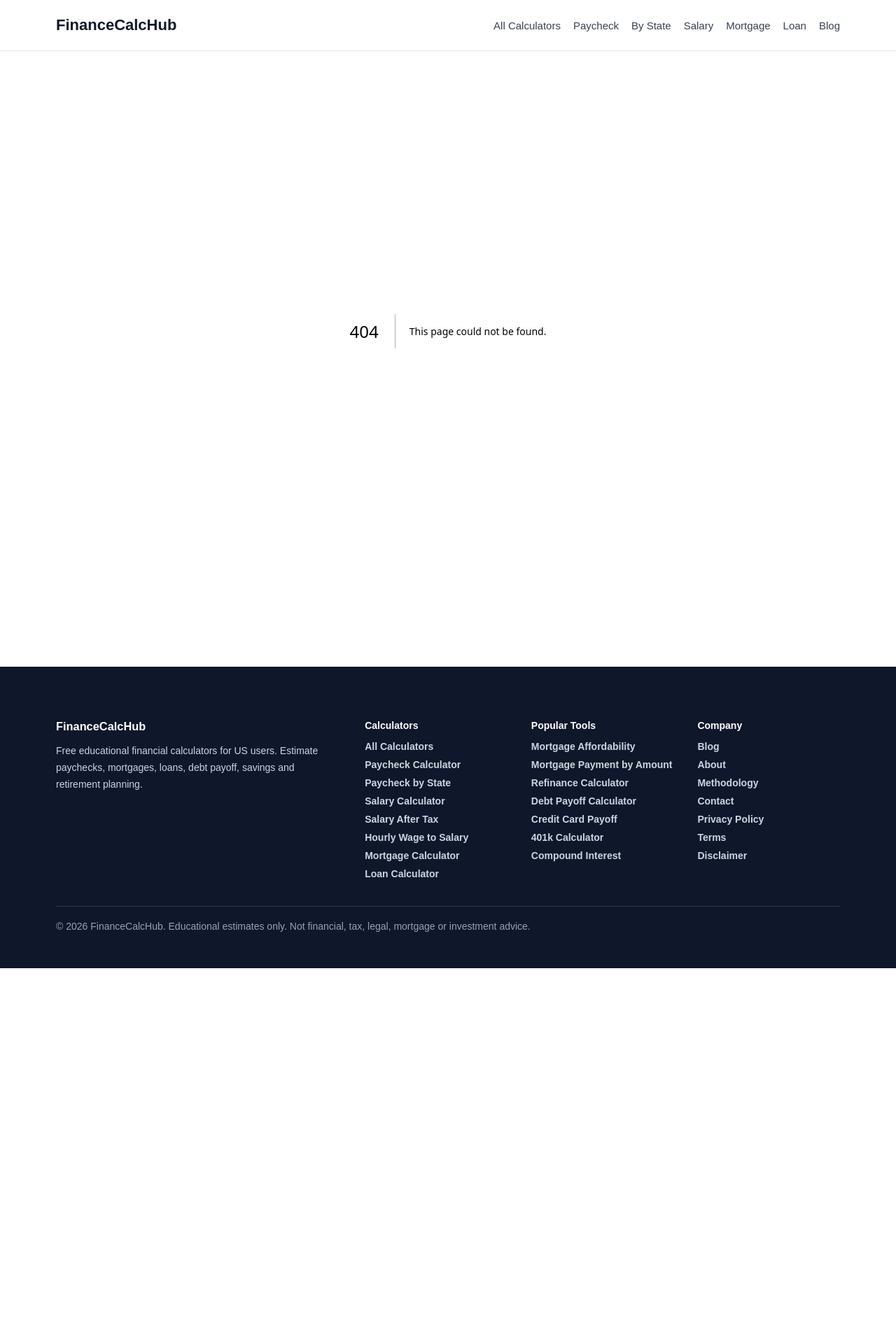
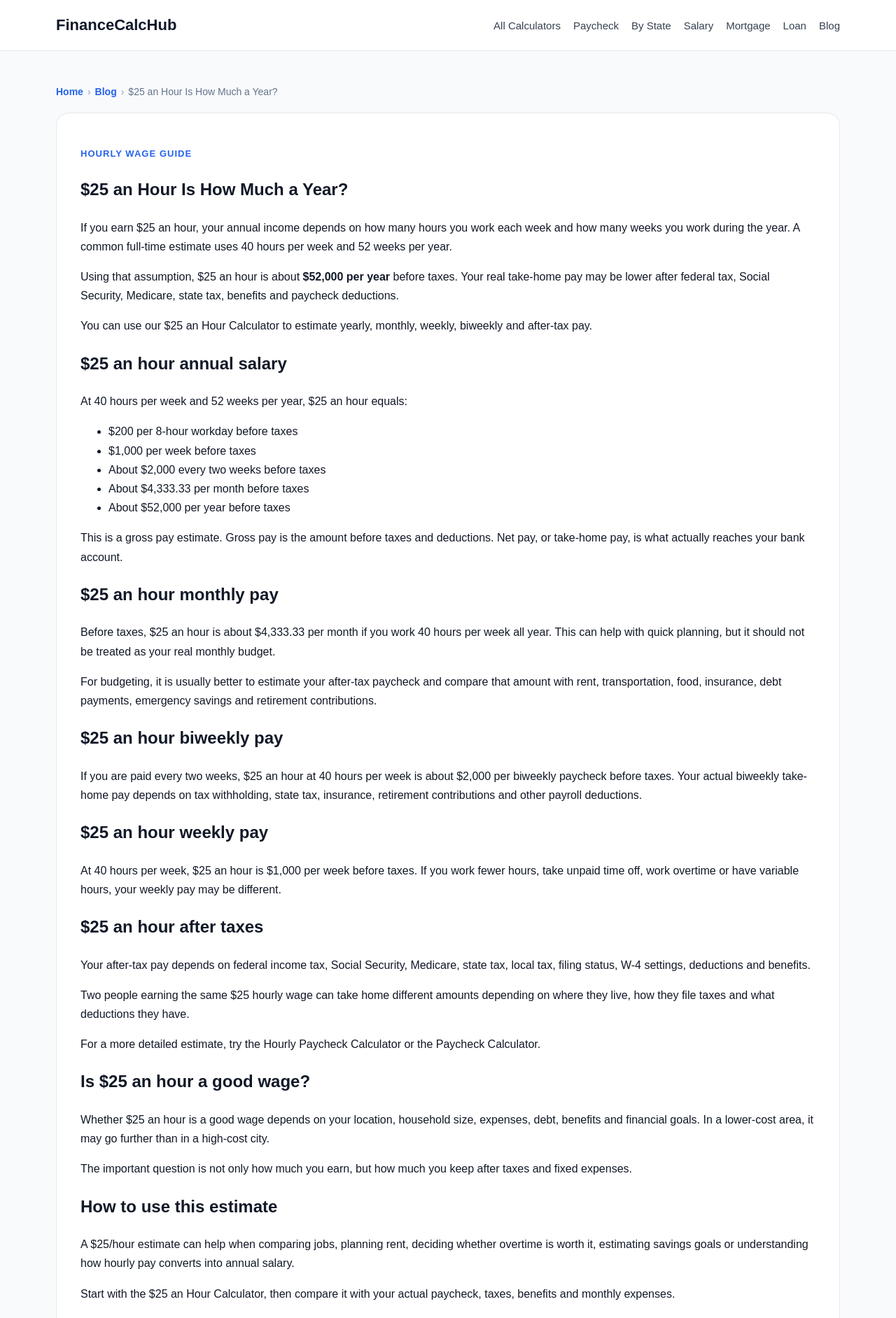
Before and after one commit to milicdejan94-ai/financecalchub, a Next.js app: page /blog/25-an-hour-is-how-much-a-year in a window 1280 px wide. Before the commit this address had no page. Shown: the top 1884 px of the page at 70% size. Before the commit the page ends 1384 px from the top, so only its background shows below. Built offline with nearby package versions, Linux system fonts and the light colour scheme.

Commit message:
Update 25 an hour blog post

```diff
--- /dev/null
+++ b/app/blog/25-an-hour-is-how-much-a-year/page.tsx
@@ -0,0 +1,207 @@
+import AdBanner from '../../../components/AdBanner';
+import Breadcrumbs from '../../../components/Breadcrumbs';
+import RelatedCalculators from '../../../components/RelatedCalculators';
+
+export const metadata = {
+  title: '$25 an Hour Is How Much a Year? | Monthly, Weekly & After Tax',
+  description:
+    'Estimate how much $25 an hour is per year, month, week, biweekly paycheck and after simplified estimated taxes.',
+};
+
+export default function TwentyFiveAnHourPage() {
+  return (
+    <section className="section">
+      <div className="container">
+        <Breadcrumbs
+          items={[
+            { label: 'Home', href: '/' },
+            { label: 'Blog', href: '/blog' },
+            { label: '$25 an Hour Is How Much a Year?' },
+          ]}
+        />
+
+        <div className="content-box">
+          <p className="eyebrow">Hourly wage guide</p>
+
+          <h1>$25 an Hour Is How Much a Year?</h1>
+
+          <p>
+            If you earn $25 an hour, your annual income depends on how many hours
+            you work each week and how many weeks you work during the year. A
+            common full-time estimate uses 40 hours per week and 52 weeks per
+            year.
+          </p>
+
+          <p>
+            Using that assumption, $25 an hour is about <strong>$52,000 per year</strong>{' '}
+            before taxes. Your real take-home pay may be lower after federal
+            tax, Social Security, Medicare, state tax, benefits and paycheck
+            deductions.
+          </p>
+
+          <p>
+            You can use our{' '}
+            <a href="/hourly-wage/25">$25 an Hour Calculator</a> to estimate
+            yearly, monthly, weekly, biweekly and after-tax pay.
+          </p>
+
+          <AdBanner slot="blog-25-hour-top" />
+
+          <h2>$25 an hour annual salary</h2>
+
+          <p>
+            At 40 hours per week and 52 weeks per year, $25 an hour equals:
+          </p>
+
+          <ul>
+            <li>$200 per 8-hour workday before taxes</li>
+            <li>$1,000 per week before taxes</li>
+            <li>About $2,000 every two weeks before taxes</li>
+            <li>About $4,333.33 per month before taxes</li>
+            <li>About $52,000 per year before taxes</li>
+          </ul>
+
+          <p>
+            This is a gross pay estimate. Gross pay is the amount before taxes
+            and deductions. Net pay, or take-home pay, is what actually reaches
+            your bank account.
+          </p>
+
+          <h2>$25 an hour monthly pay</h2>
+
+          <p>
+            Before taxes, $25 an hour is about $4,333.33 per month if you work
+            40 hours per week all year. This can help with quick planning, but
+            it should not be treated as your real monthly budget.
+          </p>
+
+          <p>
+            For budgeting, it is usually better to estimate your after-tax
+            paycheck and compare that amount with rent, transportation, food,
+            insurance, debt payments, emergency savings and retirement
+            contributions.
+          </p>
+
+          <h2>$25 an hour biweekly pay</h2>
+
+          <p>
+            If you are paid every two weeks, $25 an hour at 40 hours per week is
+            about $2,000 per biweekly paycheck before taxes. Your actual
+            biweekly take-home pay depends on tax withholding, state tax,
+            insurance, retirement contributions and other payroll deductions.
+          </p>
+
+          <h2>$25 an hour weekly pay</h2>
+
+          <p>
+            At 40 hours per week, $25 an hour is $1,000 per week before taxes.
+            If you work fewer hours, take unpaid time off, work overtime or have
+            variable hours, your weekly pay may be different.
+          </p>
+
+          <AdBanner slot="blog-25-hour-middle" />
+
+          <h2>$25 an hour after taxes</h2>
+
+          <p>
+            Your after-tax pay depends on federal income tax, Social Security,
+            Medicare, state tax, local tax, filing status, W-4 settings,
+            deductions and benefits.
+          </p>
+
+          <p>
+            Two people earning the same $25 hourly wage can take home different
+            amounts depending on where they live, how they file taxes and what
+            deductions they have.
+          </p>
+
+          <p>
+            For a more detailed estimate, try the{' '}
+            <a href="/calculators/hourly-paycheck">
+              Hourly Paycheck Calculator
+            </a>{' '}
+            or the <a href="/calculators/paycheck">Paycheck Calculator</a>.
+          </p>
+
+          <h2>Is $25 an hour a good wage?</h2>
+
+          <p>
+            Whether $25 an hour is a good wage depends on your location,
+            household size, expenses, debt, benefits and financial goals. In a
+            lower-cost area, it may go further than in a high-cost city.
+          </p>
+
+          <p>
+            The important question is not only how much you earn, but how much
+            you keep after taxes and fixed expenses.
+          </p>
+
+          <h2>How to use this estimate</h2>
+
+          <p>
+            A $25/hour estimate can help when comparing jobs, planning rent,
+            deciding whether overtime is worth it, estimating savings goals or
+            understanding how hourly pay converts into annual salary.
+          </p>
+
+          <p>
+            Start with the{' '}
+            <a href="/hourly-wage/25">$25 an Hour Calculator</a>, then compare
+            it with your actual paycheck, taxes, benefits and monthly expenses.
+          </p>
+
+          <h2>Helpful calculators</h2>
+
+          <p>
+            If you want to compare related numbers, use the{' '}
+            <a href="/hourly-wage">$Hourly Wage Calculators</a>,{' '}
+            <a href="/salary-after-tax">Salary After Tax Calculators</a>,{' '}
+            <a href="/calculators/hourly-paycheck">
+              Hourly Paycheck Calculator
+            </a>{' '}
+            and <a href="/salary-calculator">Salary Calculator</a>.
+          </p>
+
+          <h2>Important note</h2>
+
+          <p>
+            This article is for educational purposes only. It is not tax,
+            payroll, legal, financial or investment advice. Actual pay may vary
+            depending on hours worked, deductions, location and employer payroll
+            settings.
+          </p>
+        </div>
+
+        <RelatedCalculators
+          title="Related hourly and paycheck tools"
+          tools={[
+            {
+              title: '$25 an Hour Calculator',
+              href: '/hourly-wage/25',
+            },
+            {
+              title: 'Hourly Wage Calculators',
+              href: '/hourly-wage',
+            },
+            {
+              title: 'Hourly Paycheck Calculator',
+              href: '/calculators/hourly-paycheck',
+            },
+            {
+              title: 'Salary Calculator',
+              href: '/salary-calculator',
+            },
+            {
+              title: 'Salary After Tax Calculators',
+              href: '/salary-after-tax',
+            },
+            {
+              title: 'Paycheck Calculator',
+              href: '/calculators/paycheck',
+            },
+          ]}
+        />
+      </div>
+    </section>
+  );
+}
--- a/app/sitemap.ts
+++ b/app/sitemap.ts
@@ -60,6 +60,7 @@ export default function sitemap(): MetadataRoute.Sitemap {
     '/blog/pay-off-credit-card-debt-faster',
     '/blog/rent-vs-buy-key-factors',
     '/blog/how-much-is-70000-after-taxes',
+    '/blog/25-an-hour-is-how-much-a-year',
   ];
 
   const stateRoutes = states.map(
```
